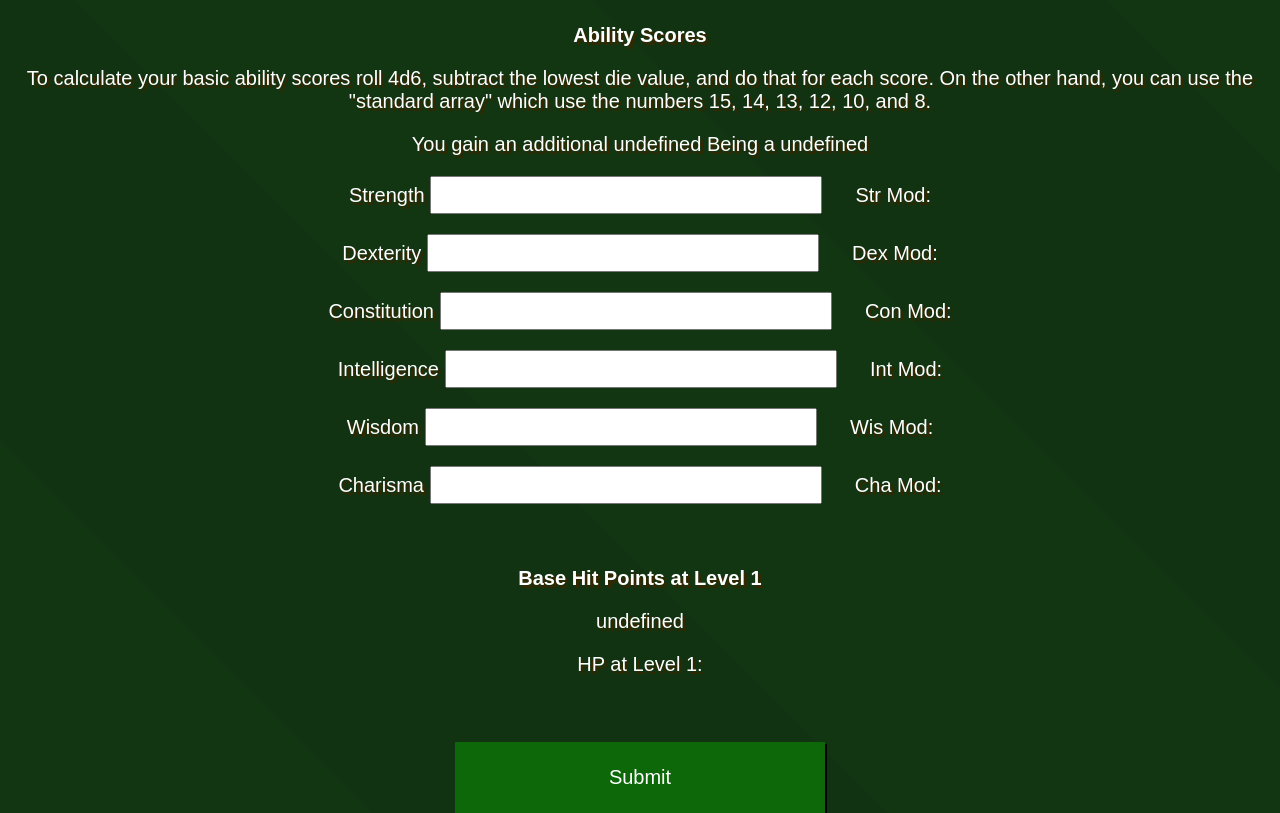
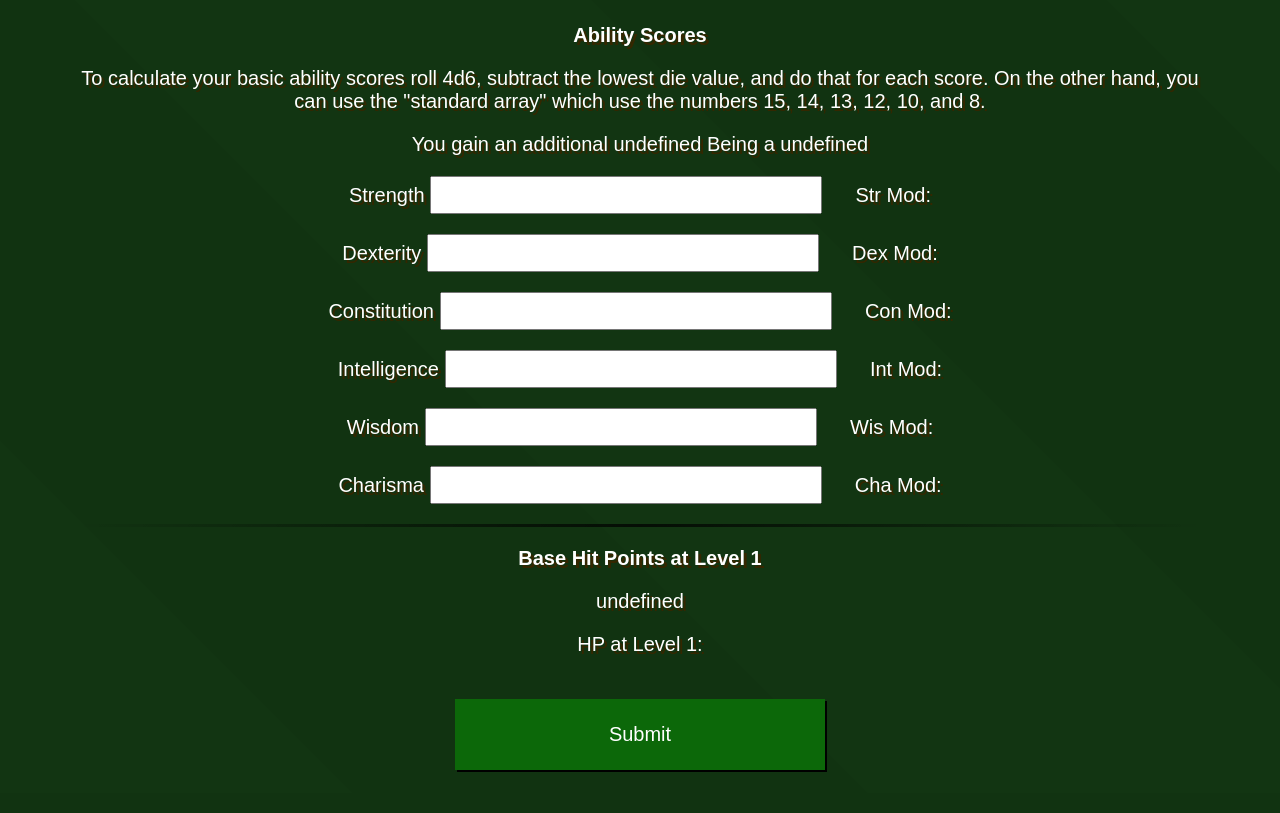
Before and after one commit to TomTheTornado/5eCreator, a plain HTML site: page src/html/abilityHP.html in a window 1280 px wide. Shown: the part 75-888 px from the top of the page. Drawn offline with Linux system fonts and the light colour scheme.

Commit message:
Fixed a bug on the ability page

```diff
--- a/src/css/main.css
+++ b/src/css/main.css
@@ -9,6 +9,8 @@ font-family: 'Futura', 'Trebuchet MS', 'Lucida Sans Unicode', 'Lucida Grande', '
     color: #ffffff;
     font-family: Arial, Helvetica, sans-serif;
     text-shadow: 3px 3px 0 #352700;
+    margin-right: 6vw;
+    margin-left: 6vw;
   }
 
 html select{
@@ -20,6 +22,13 @@ html select{
 
 html a{
     color: #28eb21;
+}
+
+
+html hr {
+    border: 0;
+    height: 3px;
+    background-image: linear-gradient(to right, rgba(0, 0, 0, 0), rgba(0, 0, 0, 0.75), rgba(0, 0, 0, 0));
 }
 
 .jsInput{
--- a/src/html/abilityHP.html
+++ b/src/html/abilityHP.html
@@ -15,14 +15,16 @@
         <p>Intelligence <input type="text" class="jsInput" id="intScore" oninput="updateScoreMod()" value=> &nbsp;&nbsp;&nbsp;&nbsp; Int Mod: <span id="intMod"></span></p>
         <p>Wisdom <input type="text" class="jsInput" id="wisScore" oninput="updateScoreMod()" value=> &nbsp;&nbsp;&nbsp;&nbsp; Wis Mod: <span id="wisMod"></span></p>
         <p>Charisma <input type="text" class="jsInput" id="chaScore" oninput="updateScoreMod()" value=> &nbsp;&nbsp;&nbsp;&nbsp; Cha Mod: <span id="chaMod"></span></p>
-        <br>
 
+        <hr>
         <p><b>Base Hit Points at Level 1</b></p>
         <div id="div2"></div>
         <p>HP at Level 1: <span id="baseHP" value=></span></p>
         <br>
+
+        <input type="button" class="button" onclick="saveAbilityHP()" value="Submit">
         <br>
-        <input type="button" class="button" onclick="saveAbilityHP()" value="Submit">
+        <br>
     </form>
 </body>
     <script src="../js/abilityHP.js"></script>
--- a/src/js/abilityHP.js
+++ b/src/js/abilityHP.js
@@ -16,7 +16,7 @@ function chosenScores(){
     var para = document.createElement("p");
     var node = document.createTextNode(raceIncr);
     para.appendChild(node);
-    if(subRace != ""){
+    if(subRace != "" && subRace != "none"){
         var subRaceIncr = " Being a " + subRaceScoreIncrease();
         node = document.createTextNode(subRaceIncr);
         para.appendChild(node);
```
Also changed, not shown: src/html/alignment.html (+1 -1 lines), src/html/equipmentGold.html (+1 -0 lines), src/html/proficiencies.html (+2 -0 lines).
